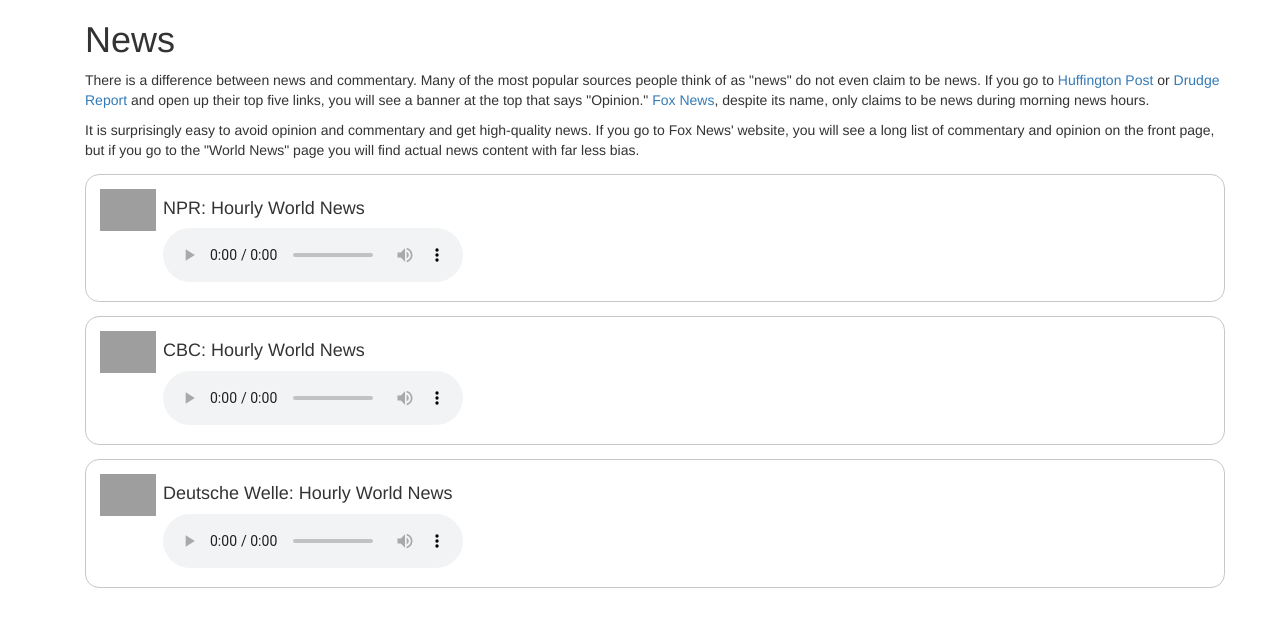
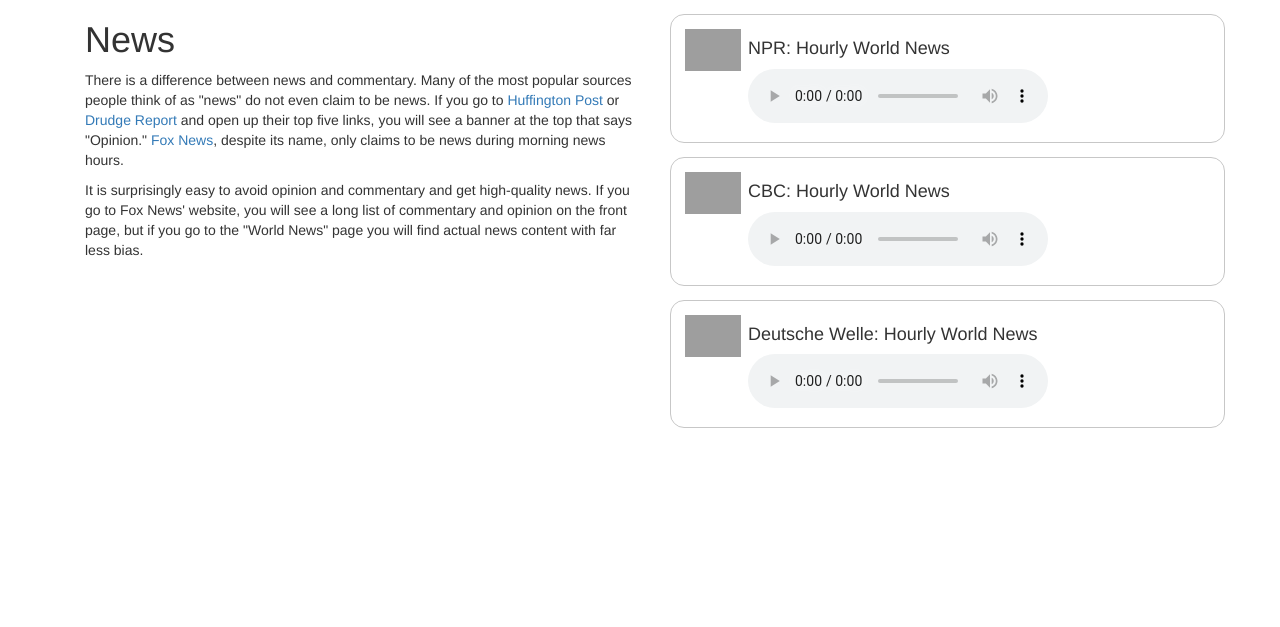
Before and after one commit to cjtrowbridge/news, a PHP site: page / in a window 1280 px wide. Shown: the top 627 px of the page. Run offline with PHP 8.4, Linux system fonts and the light colour scheme; data that the repository does not hold is empty; some libraries are stand-ins or nearby versions; grey boxes are pictures that could not be loaded.

Commit message:
Update index.php

```diff
--- a/index.php
+++ b/index.php
@@ -49,7 +49,7 @@ function FetchFeed($url){
 
     <div class="container">
       <div class="row">
-        <div class="col-xs-12">
+        <div class="col-xs-12 col-md-6">
 
           <h1>News</h1>
           <p>
@@ -61,6 +61,8 @@ function FetchFeed($url){
             It is surprisingly easy to avoid opinion and commentary and get high-quality news. If you go to Fox News' website, you will see a long list of commentary and opinion on the front page, but if you go to the "World News" page you will find actual news content with far less bias.
           </p>
 
+        </div>
+        <div class="col-xs-12 col-md-6">
 
           <div class="podcastContainer" data-feed="/?feed=npr-podcast">
             <img src="https://media.npr.org/images/podcasts/2013/primary/hourly_news_summary-c464279737c989a5fbf3049bc229152af3c36b9d.png?s=1400">
@@ -83,6 +85,7 @@ function FetchFeed($url){
 
         </div>
       </div>
+    </div>
   </div><!-- /.container -->
 
   <script src="/js/news.js"></script>
```
Lines whose indentation alone changed are shown as unchanged.
